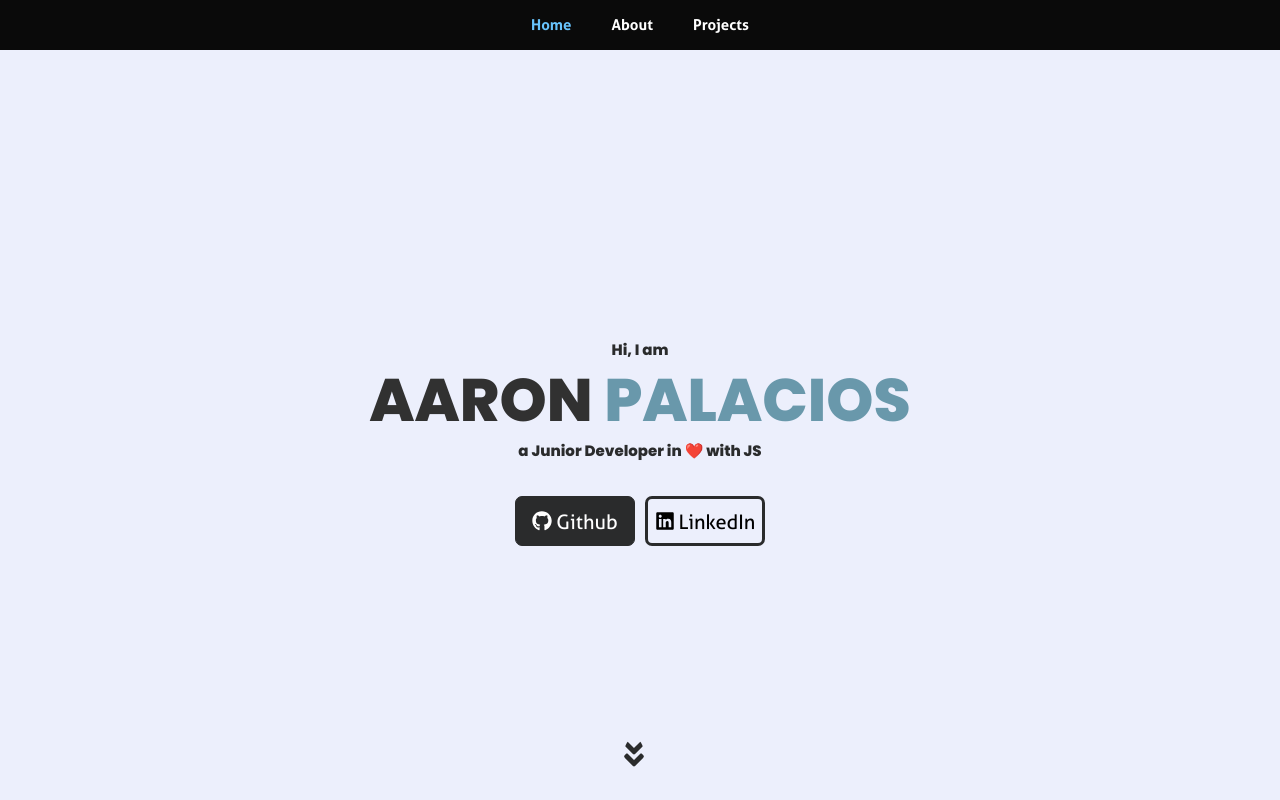
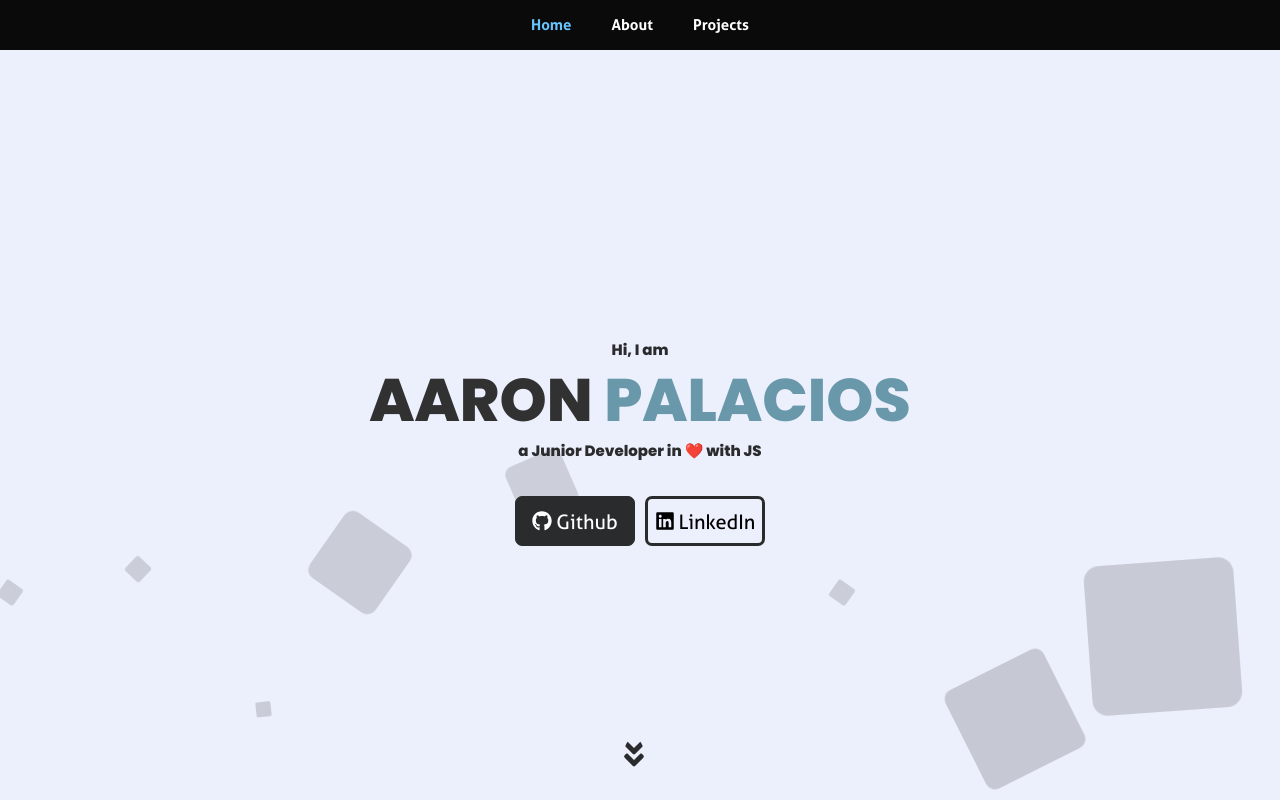
Before and after one commit to apalaciosdev/apalaciosdev-Website, a React (Create React App) app: page / in a window 1280 px wide. Shown: the top 800 px of the page. Built offline with nearby package versions, Linux system fonts and the light colour scheme.

Commit message:
2201101723

```diff
--- a/src/assets/styles/jss/card.js
+++ b/src/assets/styles/jss/card.js
@@ -28,9 +28,11 @@ const card = {
 
   titleCard: {
     width: '100%',
+    textAlign: 'center',
   },
 
   textCard: {
+    textAlign: 'center',
     width: '100%',
   }
 }
--- a/src/components/Header.js
+++ b/src/components/Header.js
@@ -41,7 +41,7 @@ const Header = ({ data, buttonData }) => {
           <FaAngleDoubleDown className="scroll-down"/>
         </Link>
 
-         {/* <ul class="circles">
+        <ul class="circles">
           <li></li>
           <li></li>
           <li></li>
@@ -52,7 +52,7 @@ const Header = ({ data, buttonData }) => {
           <li></li>
           <li></li>
           <li></li>
-        </ul>     */}
+        </ul>
 
 
       </div>
```
